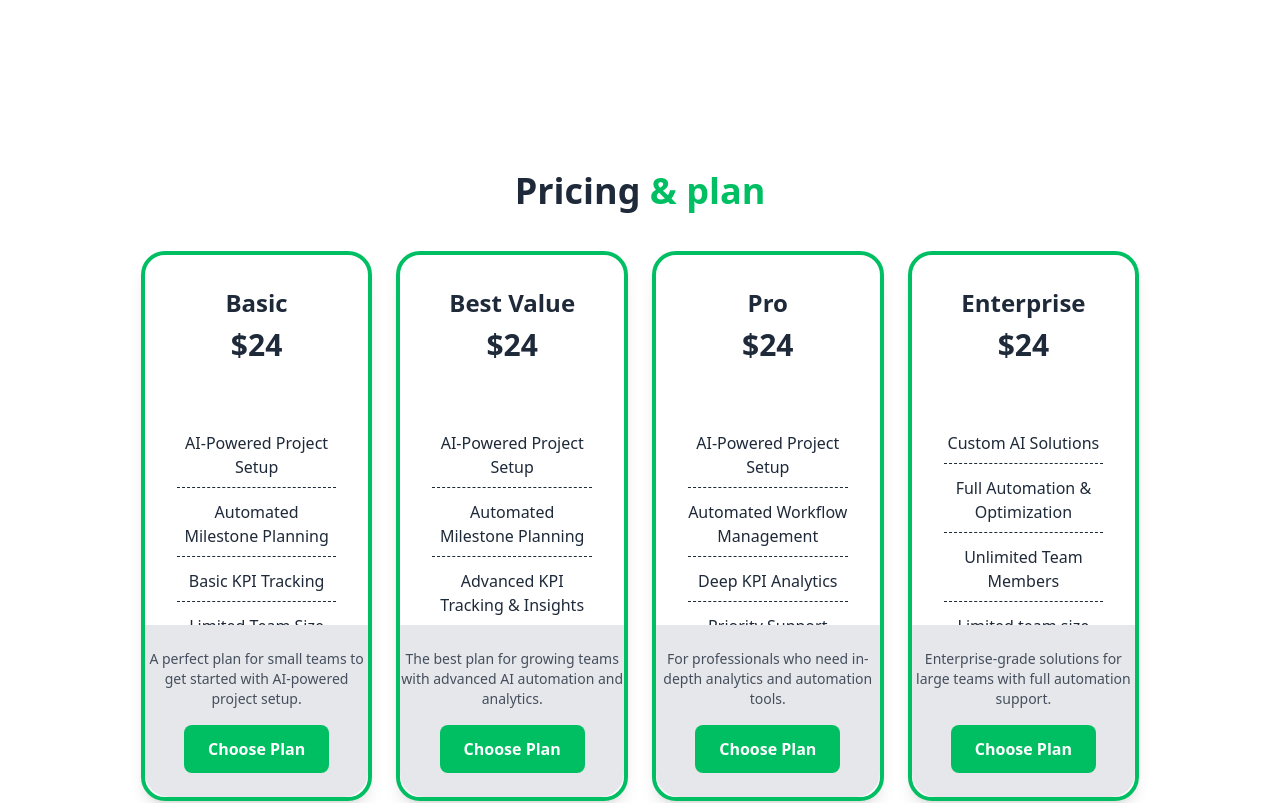
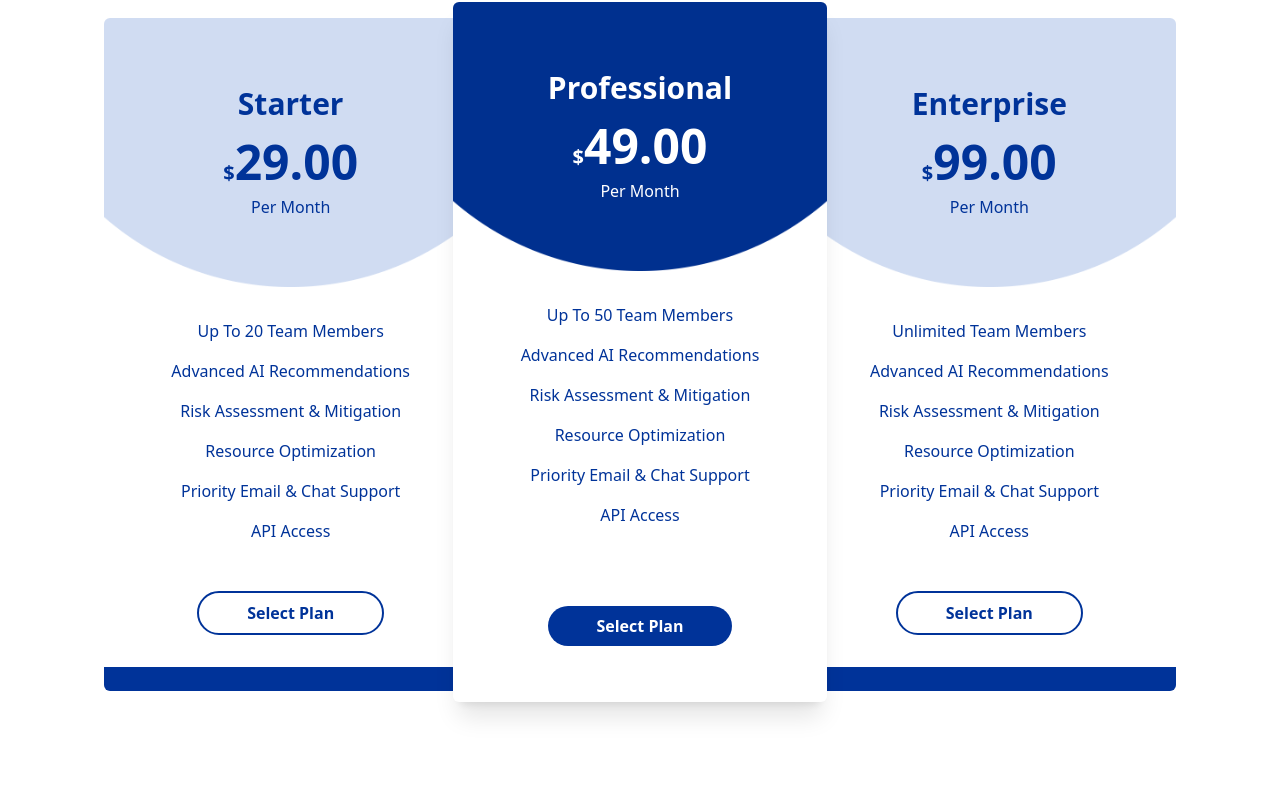
Before and after one commit to MohammedRasif/Sloukile, a React (Vite) app: page / in a window 1280 px wide. Shown: the part 2979-3782 px from the top of the page. Built offline with nearby package versions, Linux system fonts and the light colour scheme.

Commit message:
resposive

```diff
--- a/src/component/Shared/Contact.jsx
+++ b/src/component/Shared/Contact.jsx
@@ -4,7 +4,7 @@ import "../Shared/banner.css";
 const Contact = () => {
     return (
         <div
-            id="contact"
+
             className="container mx-auto flex flex-col md:flex-row py-10 px-4 mt-28"
         >
             {/* About Section */}
--- a/src/component/Shared/Pricing.jsx
+++ b/src/component/Shared/Pricing.jsx
@@ -1,112 +1,114 @@
-import React from "react";
-
-const plans = [
-    {
-        name: "Basic",
-        price: 24,
-        bg: "bg-white",
-        textColor: "text-gray-800",
-        btnBg: "bg-[#00BF63]",
-        features: [
-            "AI-Powered Project Setup",
-            "Automated Milestone Planning",
-            "Basic KPI Tracking",
-            "Limited Team Size (Up to 3 Members)",
-        ],
-        description: "A perfect plan for small teams to get started with AI-powered project setup.",
-    },
-    {
-        name: "Best Value",
-        price: 24,
-        bg: "bg-white",
-        textColor: "text-gray-800",
-        btnBg: "bg-[#00BF63]",
-        features: [
-            "AI-Powered Project Setup",
-            "Automated Milestone Planning",
-            "Advanced KPI Tracking & Insights",
-            "Team Collaboration Tools",
-        ],
-        description: "The best plan for growing teams with advanced AI automation and analytics.",
-    },
-    {
-        name: "Pro",
-        price: 24,
-        bg: "bg-white",
-        textColor: "text-gray-800",
-        btnBg: "bg-[#00BF63]",
-        features: [
-            "AI-Powered Project Setup",
-            "Automated Workflow Management",
-            "Deep KPI Analytics",
-            "Priority Support",
-            "Limited team size (up to 5 members)"
-        ],
-        description: "For professionals who need in-depth analytics and automation tools.",
-    },
-    {
-        name: "Enterprise",
-        price: 24,
-        bg: "bg-white",
-        textColor: "text-gray-800",
-        btnBg: "bg-[#00BF63]",
-        features: [
-            "Custom AI Solutions",
-            "Full Automation & Optimization",
-            "Unlimited Team Members",
-            "Limited team size (up to 5 members)",
-            "24/7 Dedicated Support",
-        ],
-        description: "Enterprise-grade solutions for large teams with full automation support.",
-    },
-];
+import img from "./Frame 2147224999.png";
+import img1 from "./Frame 2147224999 (2).png";
 
 const Pricing = () => {
     return (
-        <div
-        id="pricing"
-        className="flex flex-col items-center min-h-screen py-16 px-4  lg:mt-96 md:mt-96 mt-56">
-            {/* Title */}
-            <h2 className="text-3xl sm:text-4xl font-bold text-gray-800 mb-10">
-                Pricing <span className="text-[#00BF63]">& plan</span>
-            </h2>
+        <div id="pricing" className="py-8 sm:py-12 lg:py-16 px-4 sm:px-6 lg:px-8">
+            {/* Heading Section */}
+            <h1 className="text-[12px] sm:text-[16px] lg:text-[20px] text-center text-[#062960] font-semibold">
+                Pricing
+            </h1>
+            <h1 className="text-[24px] sm:text-[40px] md:text-[50px] lg:text-[55px] text-center font-semibold text-[#062960]">
+                Our Pricing Plans
+            </h1>
+            <p className="text-center text-[14px] sm:text-[16px] lg:text-[18px] mt-3 sm:mt-4 max-w-md sm:max-w-lg lg:max-w-2xl mx-auto">
+                Choose a plan that fits your needs, from monthly to annual options. Enjoy premium features, seamless access, and the flexibility to upgrade anytime.
+            </p>
 
-            {/* Pricing Cards */}
-            <div className="grid grid-cols-1 sm:grid-cols-2 md:grid-cols-4 gap-6 w-full max-w-[80%] font-[500] ">
-                {plans.map((plan, index) => (
-                    <div
-                        key={index}
-                        className={`relative flex flex-col items-center p-6 sm:p-8 rounded-3xl shadow-lg transition duration-300 border-4 border-[#00BF63] h-[450px] sm:h-[550px] hover:scale-105 hover:shadow-2xl hover:text-black group ${plan.bg} ${plan.textColor}`}
-                    >
-                        {/* Title & Price Section */}
-                        <div className="absolute top-0 left-0 w-full text-center rounded-t-2xl z-10 pt-6 sm:pt-8 transition-all duration-300 group-hover:bg-[#00bf6f]">
-                            <h3 className="text-lg sm:text-xl md:text-2xl font-semibold group-hover:text-white">{plan.name}</h3>
-                            <p className="text-2xl sm:text-3xl font-bold mt-2 pb-6 sm:pb-10 group-hover:text-white">${plan.price}</p>
+            <div className="mt-8 sm:mt-10 lg:mt-12 max-w-6xl mx-auto flex flex-col md:flex-row justify-center items-stretch space-y-6 md:space-y-0 md:space-x-4 lg:-space-x-6 px-4 ">
+                {/* Starter Plan */}
+                <div className="relative flex flex-col h-full min-h-[500px] sm:min-h-[550px] lg:min-h-[600px] w-full md:w-1/3 ">
+                    <div className="relative">
+                        <img src={img} className="w-full rounded-md" alt="Starter Plan" />
+                        <div className="absolute top-0 left-0 w-full h-full flex flex-col justify-center items-center text-center bg-opacity-40">
+                            <h2 className="text-2xl sm:text-3xl font-bold text-[#003399] mb-3 sm:mb-4">Starter</h2>
+                            <div className="flex justify-center items-baseline">
+                                <span className="text-lg sm:text-xl font-semibold text-[#003399] top-[100px] sm:top-[125px] left-20 sm:left-28">$</span>
+                                <span className="text-4xl sm:text-5xl font-bold text-[#003399]">29.00</span>
+                            </div>
+                            <p className="text-[#003399] mt-1 sm:mt-2 text-sm sm:text-base">Per Month</p>
                         </div>
+                    </div>
 
-                        {/* Features List */}
-                        <ul className="text-xs sm:text-sm md:text-base text-center my-6 space-y-2 sm:space-y-3 lg:mt-36 md:mt-36 mt-28">
-                            {plan.features.map((feature, i) => (
-                                <li key={i} className="border-b border-dashed pb-1 sm:pb-2 last:border-none group-hover:text-black">
-                                    {feature}
-                                </li>
-                            ))}
-                        </ul>
+                    <div className="flex flex-col space-y-3 sm:space-y-4 p-6 sm:p-8 flex-grow bg-white">
+                        <p className="text-center text-[#003399] font-medium text-sm sm:text-base">Up To 20 Team Members</p>
+                        <p className="text-center text-[#003399] font-medium text-sm sm:text-base">Advanced AI Recommendations</p>
+                        <p className="text-center text-[#003399] font-medium text-sm sm:text-base">Risk Assessment & Mitigation</p>
+                        <p className="text-center text-[#003399] font-medium text-sm sm:text-base">Resource Optimization</p>
+                        <p className="text-center text-[#003399] font-medium text-sm sm:text-base">Priority Email & Chat Support</p>
+                        <p className="text-center text-[#003399] font-medium text-sm sm:text-base">API Access</p>
 
-                        {/* Description & Button (Fixed at Bottom) */}
-                        <div className="absolute bottom-0 left-0 w-full bg-gray-200 py-6 rounded-b-3xl flex flex-col items-center">
-                            {/* Description */}
-                            <p className="text-xs sm:text-sm text-center opacity-80 group-hover:text-black">{plan.description}</p>
-
-                            {/* Button */}
-                            <button
-                                className={`mt-4 px-6 py-3 rounded-lg text-white font-semibold hover:opacity-80 transition ${plan.btnBg}`}
-                            >
-                                Choose Plan
+                        <div className="mt-auto pt-6 sm:pt-8 flex justify-center">
+                            <button className="border-2 border-[#003399] text-[#003399] font-semibold py-1 sm:py-2 px-8 sm:px-12 rounded-full hover:bg-[#003399] hover:text-white cursor-pointer transition-all duration-300 text-sm sm:text-base">
+                                Select Plan
                             </button>
                         </div>
                     </div>
-                ))}
+                    <div className="py-2 sm:py-3 rounded-b-md bg-[#003399]"></div>
+                </div>
+
+                {/* Professional Plan - Highlighted */}
+                <div className="relative flex flex-col h-full min-h-[550px] bg-white sm:min-h-[600px] lg:min-h-[700px] w-full md:w-1/3 z-10 transform md:-translate-y-4 shadow-xl  rounded-b-xl ">
+                    <div className="relative">
+                        <img src={img1} className="w-full rounded-md" alt="Professional Plan" />
+                        <div className="absolute top-0 left-0 w-full h-full flex flex-col justify-center items-center text-center bg-opacity-40">
+                            <h2 className="text-2xl sm:text-3xl font-bold text-white mb-3 sm:mb-4">Professional</h2>
+                            <div className="flex justify-center items-baseline">
+                                <span className="text-lg sm:text-xl font-semibold text-white top-[100px] sm:top-[125px] left-20 sm:left-28">$</span>
+                                <span className="text-4xl sm:text-5xl font-bold text-white">49.00</span>
+                            </div>
+                            <p className="text-white mt-1 sm:mt-2 text-sm sm:text-base">Per Month</p>
+                        </div>
+                    </div>
+
+                    <div className="flex flex-col space-y-3 sm:space-y-4 p-6 sm:p-8 flex-grow bg-white ">
+                        <p className="text-center text-[#003399] font-medium text-sm sm:text-base">Up To 50 Team Members</p>
+                        <p className="text-center text-[#003399] font-medium text-sm sm:text-base">Advanced AI Recommendations</p>
+                        <p className="text-center text-[#003399] font-medium text-sm sm:text-base">Risk Assessment & Mitigation</p>
+                        <p className="text-center text-[#003399] font-medium text-sm sm:text-base">Resource Optimization</p>
+                        <p className="text-center text-[#003399] font-medium text-sm sm:text-base">Priority Email & Chat Support</p>
+                        <p className="text-center text-[#003399] font-medium text-sm sm:text-base">API Access</p>
+
+                        <div className="mt-auto pt-6 sm:pt-8 flex justify-center">
+                            <button className="bg-[#003399] text-white font-semibold py-1 sm:py-2 px-8 sm:px-12 rounded-full hover:bg-[#002277] transition-all duration-300 cursor-pointer text-sm sm:text-base">
+                                Select Plan
+                            </button>
+                        </div>
+                    </div>
+                    <div className="py-2 sm:py-3 bg-white z-50 rounded-b-md"></div>
+
+                </div>
+
+                {/* Enterprise Plan */}
+                <div className="relative flex flex-col h-full min-h-[500px] sm:min-h-[550px] lg:min-h-[650px] w-full md:w-1/3">
+                    <div className="relative">
+                        <img src={img} className="w-full rounded-md" alt="Enterprise Plan" />
+                        <div className="absolute top-0 left-0 w-full h-full flex flex-col justify-center items-center text-center bg-opacity-40">
+                            <h2 className="text-2xl sm:text-3xl font-bold text-[#003399] mb-3 sm:mb-4">Enterprise</h2>
+                            <div className="flex justify-center items-baseline">
+                                <span className="text-lg sm:text-xl font-semibold text-[#003399] top-[100px] sm:top-[125px] left-20 sm:left-28">$</span>
+                                <span className="text-4xl sm:text-5xl font-bold text-[#003399]">99.00</span>
+                            </div>
+                            <p className="text-[#003399] mt-1 sm:mt-2 text-sm sm:text-base">Per Month</p>
+                        </div>
+                    </div>
+
+                    <div className="flex flex-col space-y-3 sm:space-y-4 p-6 sm:p-8 flex-grow bg-white">
+                        <p className="text-center text-[#003399] font-medium text-sm sm:text-base">Unlimited Team Members</p>
+                        <p className="text-center text-[#003399] font-medium text-sm sm:text-base">Advanced AI Recommendations</p>
+                        <p className="text-center text-[#003399] font-medium text-sm sm:text-base">Risk Assessment & Mitigation</p>
+                        <p className="text-center text-[#003399] font-medium text-sm sm:text-base">Resource Optimization</p>
+                        <p className="text-center text-[#003399] font-medium text-sm sm:text-base">Priority Email & Chat Support</p>
+                        <p className="text-center text-[#003399] font-medium text-sm sm:text-base">API Access</p>
+
+                        <div className="mt-auto pt-6 sm:pt-8 flex justify-center">
+                            <button className="border-2 border-[#003399] text-[#003399] font-semibold py-1 sm:py-2 px-8 sm:px-12 rounded-full hover:bg-[#003399] hover:text-white cursor-pointer transition-all duration-300 text-sm sm:text-base">
+                                Select Plan
+                            </button>
+                        </div>
+                    </div>
+                    <div className="py-2 sm:py-3 bg-[#003399] rounded-b-md"></div>
+                </div>
             </div>
         </div>
     );
```
Also changed, not shown: src/component/Shared/Frame 2147224999 (2).png (added), src/component/Shared/Frame 2147224999.png (added).
